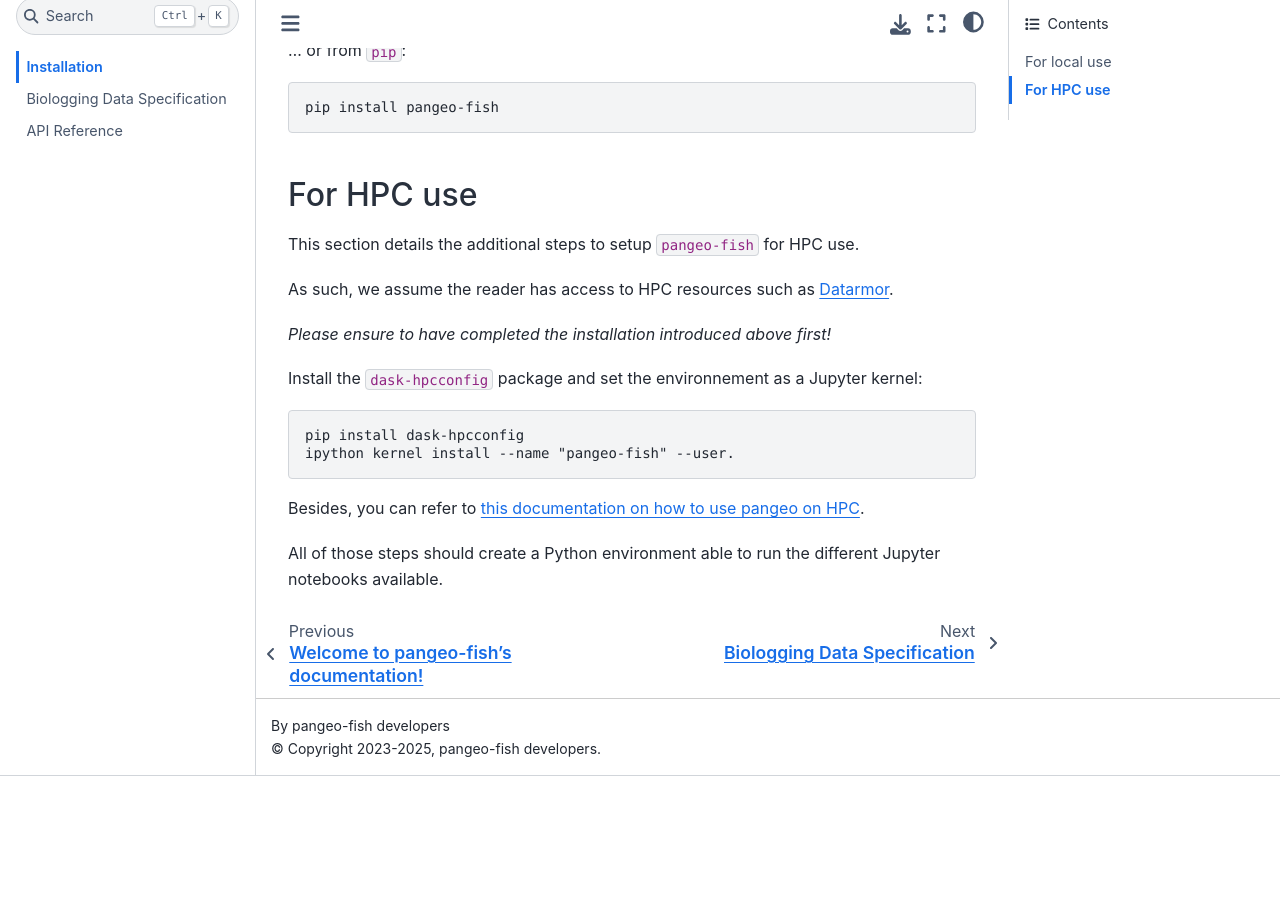
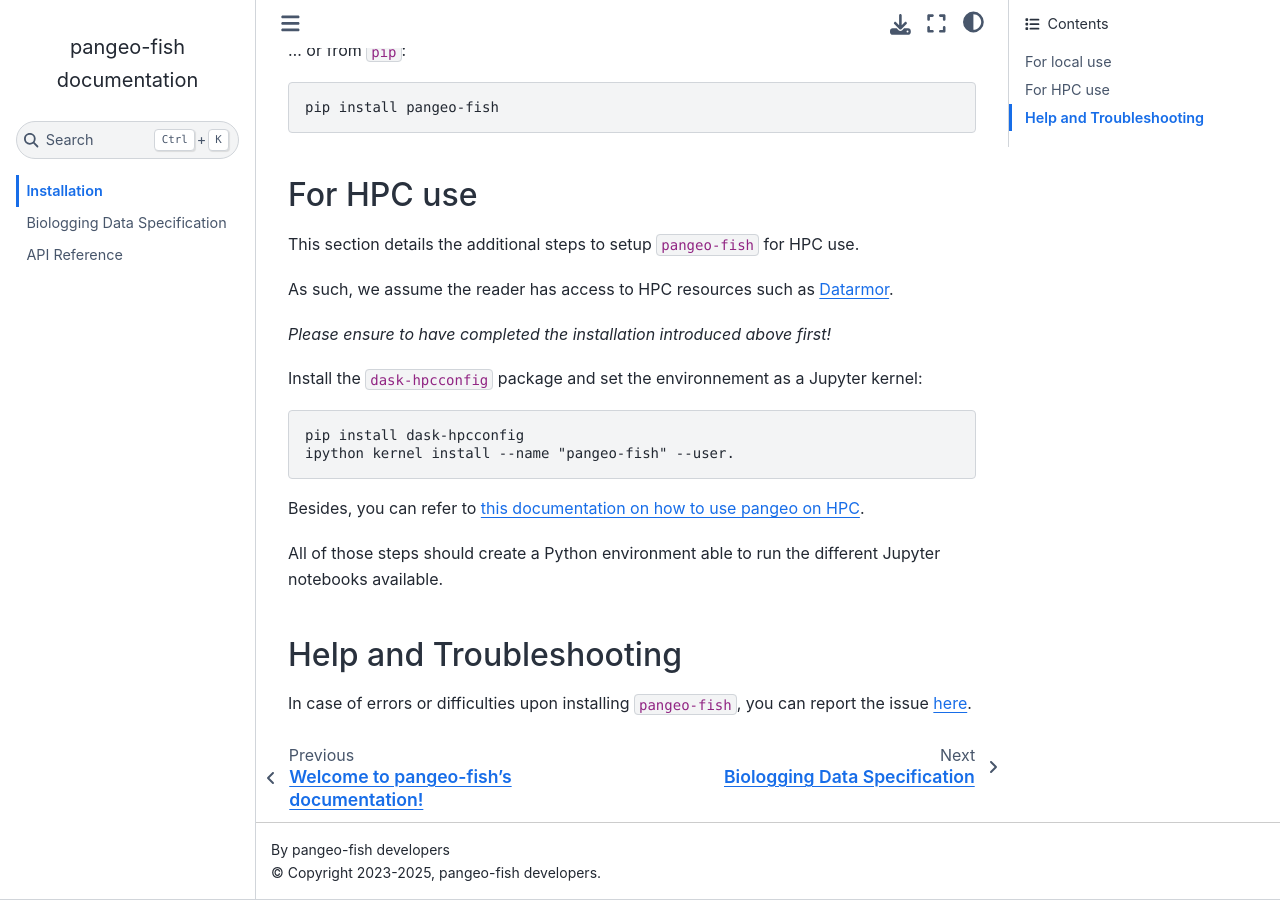
Before and after one commit to pangeo-fish/pangeo-fish, a Sphinx documentation site: the page built from docs/installation.md, in a window 1280 px wide and 900 px high, scrolled down 879 px. Built offline with Sphinx 7.4.7 and the Sphinx Book theme 1.1.4, drawn with Linux system fonts in a browser that asks for light colours; pages that are not in the unit, such as notebooks, are missing from menus; before the commit the page ends 1655 px from its top, so only the background shows below that.

Commit message:
Link to report issues (#178)
* updated CI's requirements.

* added a link to report issues to Github in docs.

```diff
--- a/docs/installation.md
+++ b/docs/installation.md
@@ -57,3 +57,7 @@
 Besides, you can refer to [this documentation on how to use pangeo on HPC](https://gitlab.ifremer.fr/diam/pangeo_on_HPC).
 
 All of those steps should create a Python environment able to run the different Jupyter notebooks available.
+
+## Help and Troubleshooting
+
+In case of errors or difficulties upon installing `pangeo-fish`, you can report the issue [here](https://github.com/pangeo-fish/pangeo-fish/issues).
```
